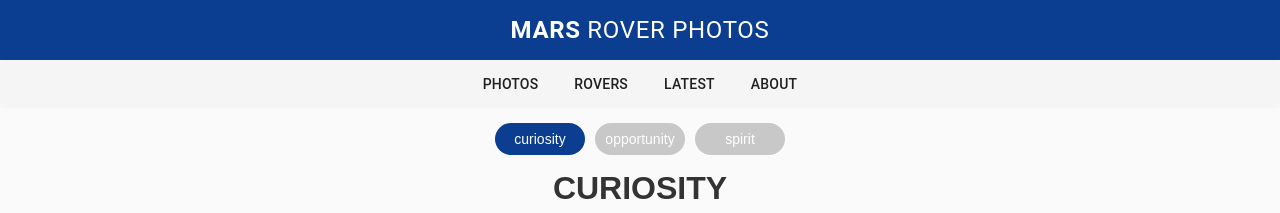
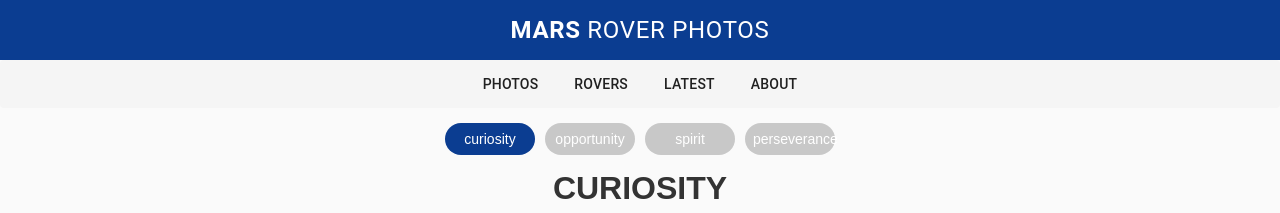
Before and after one commit to hirohaji/nasamarsroverphotos, a React (Create React App) app in the folder client/: page /latest in a window 1280 px wide. Shown: the top 213 px of the page. Built offline with nearby package versions, Linux system fonts and the light colour scheme; no server answers.

Commit message:
add "perseverance" to the rover list

```diff
--- a/client/src/components/RoverChips/index.js
+++ b/client/src/components/RoverChips/index.js
@@ -4,7 +4,7 @@ import Chip from "../Chip";
 import "./styles.css";
 
 class RoverChips extends React.Component {
-  rovers = ["curiosity", "opportunity", "spirit"];
+  rovers = ["curiosity", "opportunity", "spirit", "perseverance"];
 
   render() {
     return (
```
